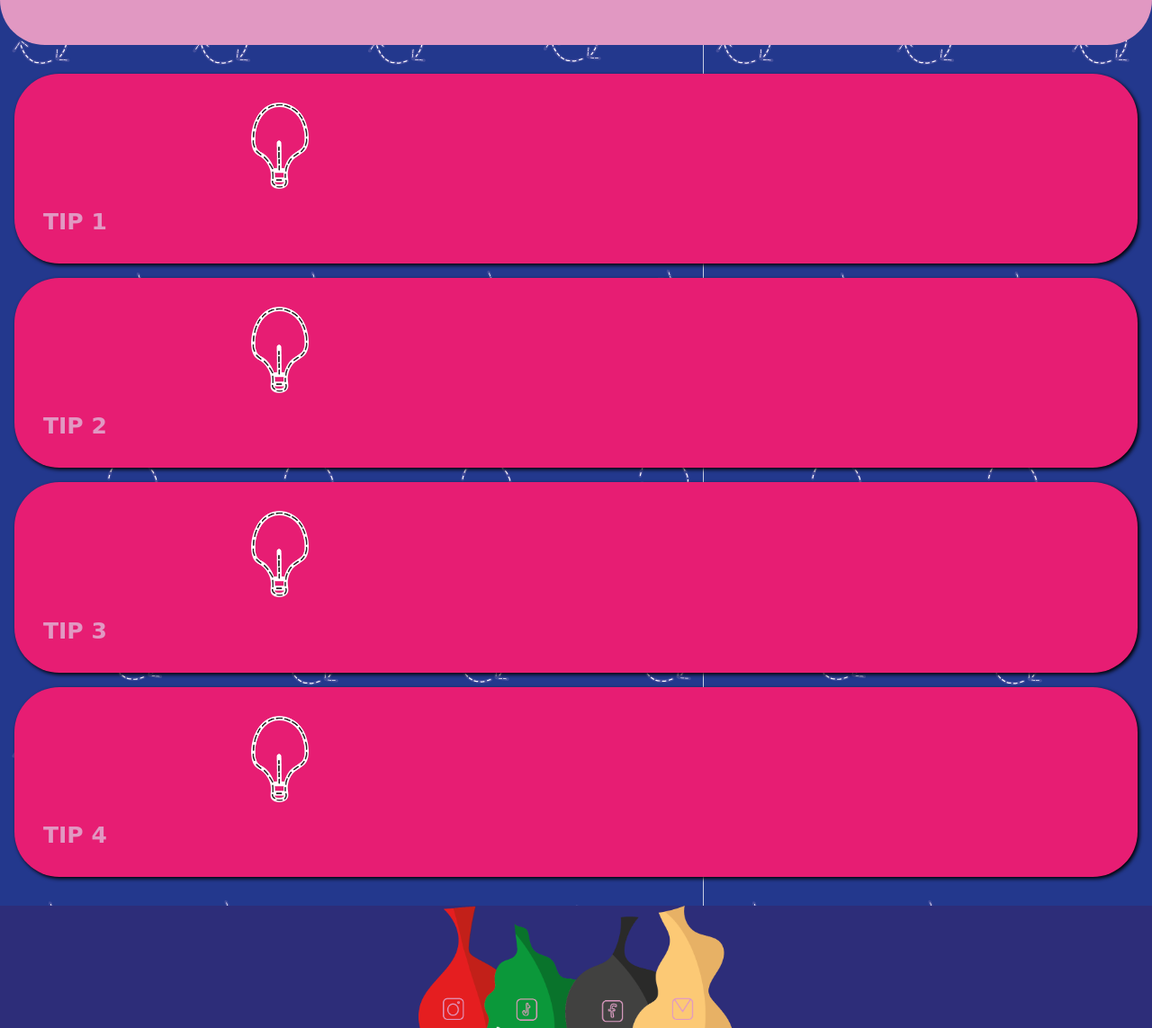
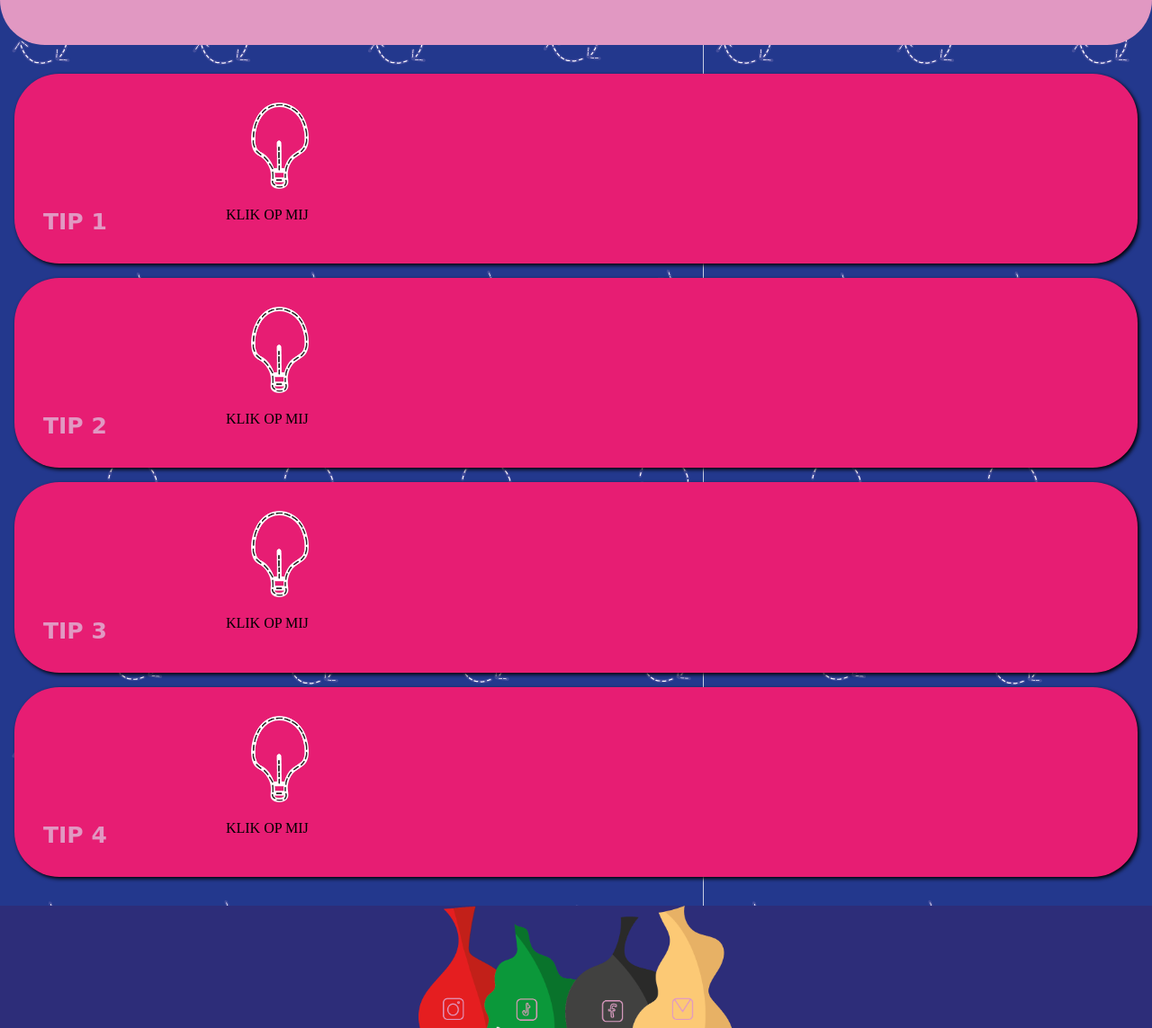
Before and after one commit to asommandas/project1website, a plain HTML site: page waarom.html in a window 1280 px wide. Shown: the part 611-1754 px from the top of the page at 90% size. Drawn offline with Linux system fonts and the light colour scheme; a web font is replaced by a local one.

Commit message:
tips
veranderd

```diff
--- a/style.css
+++ b/style.css
@@ -340,14 +340,21 @@ footer {
 .tipbox1:hover {
     background-color: #add190;
 }
-.tipbox1 img {
+.tipbox1 h2 {
+    color: #e198c2 ;
+}
+.lampje p {
+    text-align: end;
+    font-family: 'Edu TAS Beginner';
+    margin-top: 1em;
+
+}
+.lampje img {
     width: 4em;
     height: 6em;
     padding-left: 10em;
 }
-.tipbox1 h2 {
-    color: #e198c2 ;
-}
+
 .bitmoji {
     display: flex;
     justify-content: center;
--- a/waarom.html
+++ b/waarom.html
@@ -42,19 +42,30 @@
       <section class="tips">
         <section class="tipbox1">
           <h2> TIP 1</h2>
+          <section class="lampje">
             <img src="foto/icoon_tips.png" alt="lamp icoon">
+            <p>KLIK OP MIJ</p>
+          </section>
         </section>
         <section class="tipbox1">
           <h2>TIP 2</h2>
+          <section class="lampje">
             <img src="foto/icoon_tips.png" alt="lamp icoon">
+            <p>KLIK OP MIJ</p>
+          </section>
         </section>
         <section class="tipbox1">
           <h2>TIP 3</h2>
+          <section class="lampje">
             <img src="foto/icoon_tips.png" alt="lamp icoon">
+            <p>KLIK OP MIJ</p>
+          </section>
         </section>
         <section class="tipbox1">
           <h2>TIP 4</h2>
+          <section class="lampje">
             <img src="foto/icoon_tips.png" alt="lamp icoon">
+            <p>KLIK OP MIJ</p>
           </section>
        </section>
     </main>
```
Lines whose indentation alone changed are shown as unchanged.
